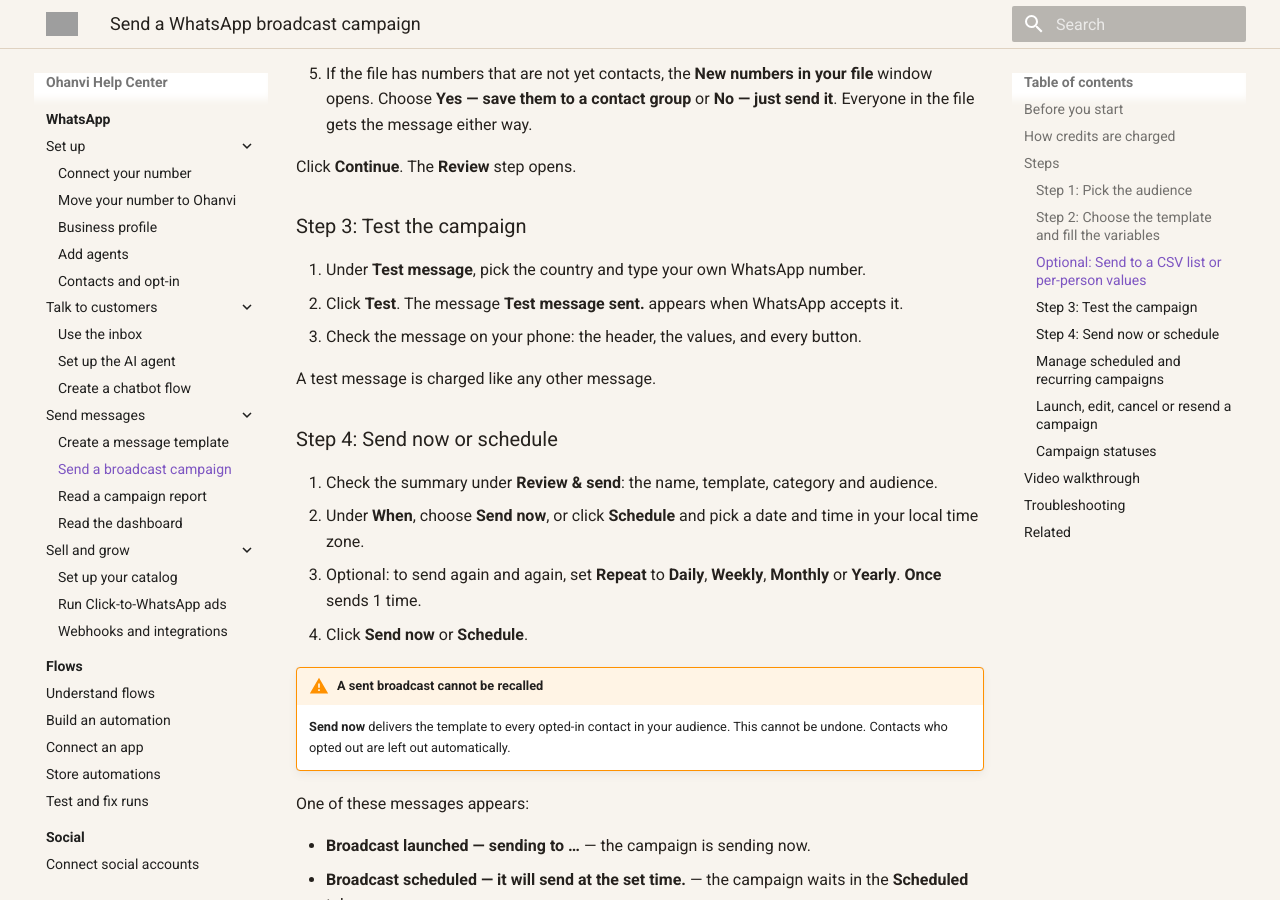
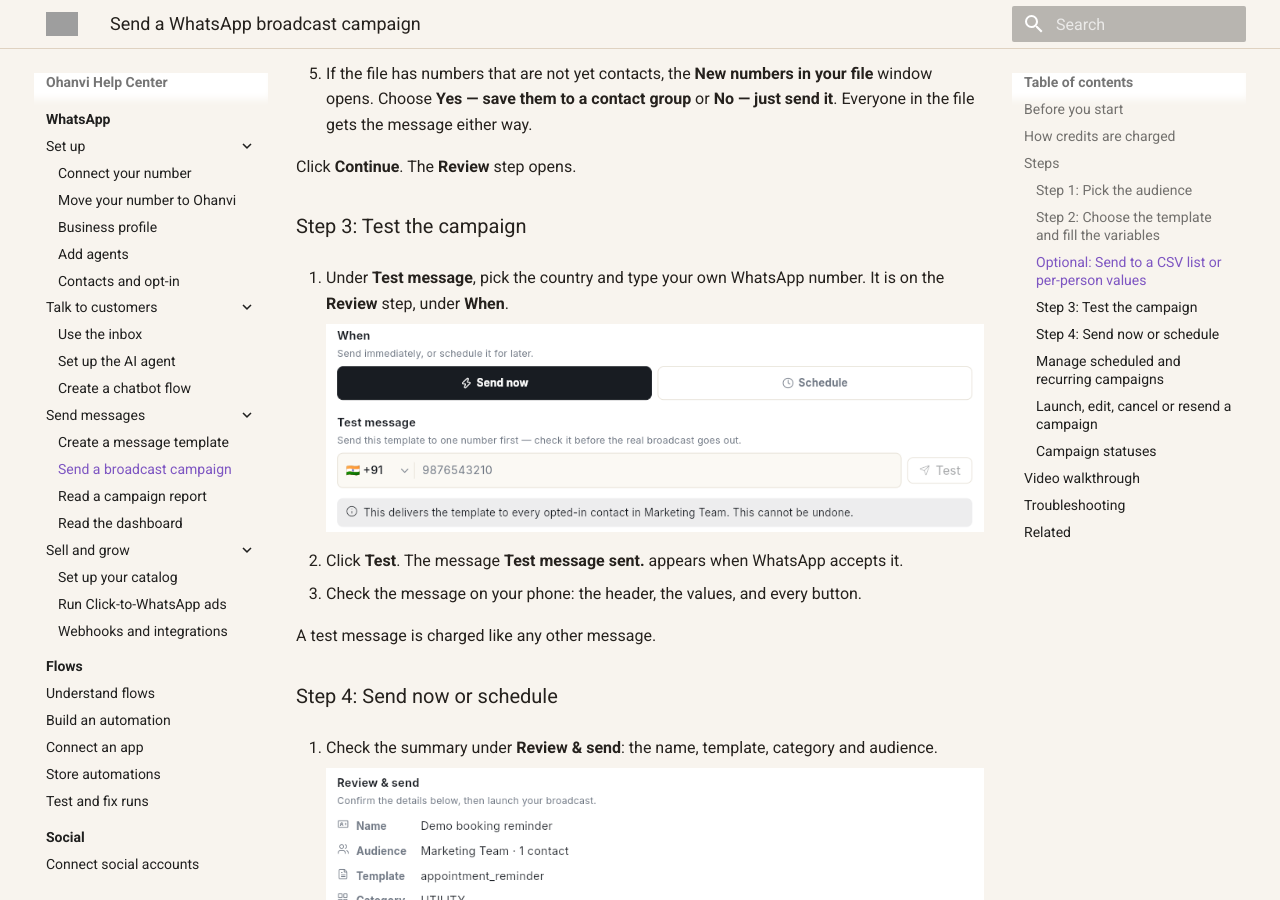
Before and after one commit to Ohanvi/ohanvi.github.io, an MkDocs documentation site: the page built from docs/whatsapp/send-broadcast-campaign.md, in a window 1280 px wide and 900 px high, scrolled down 3080 px. Built offline with MkDocs 1.6.1 and Material for MkDocs 9.7.7, drawn with Linux system fonts in a browser that asks for light colours; grey boxes are pictures that could not be loaded.

Commit message:
docs(whatsapp): add the Review summary and When/Test message shots
The Test message box sits on the Review step under When; the step now
says so. The variables row is cropped out of the shot.

Co-Authored-By: Claude Opus 5.5 (1M context) <noreply@anthropic.com>

```diff
--- a/docs/whatsapp/send-broadcast-campaign.md
+++ b/docs/whatsapp/send-broadcast-campaign.md
@@ -68,7 +68,10 @@ Click **Continue**. The **Review** step opens.
 
 ### Step 3: Test the campaign
 
-1. Under **Test message**, pick the country and type your own WhatsApp number.
+1. Under **Test message**, pick the country and type your own WhatsApp number. It is on the **Review** step, under **When**.
+
+    ![When with Send now and Schedule, and Test message with the number box and the Test button](../assets/screenshots/whatsapp-broadcast-5-when-and-test.png)
+
 2. Click **Test**. The message **Test message sent.** appears when WhatsApp accepts it.
 3. Check the message on your phone: the header, the values, and every button.
 
@@ -77,6 +80,9 @@ A test message is charged like any other message.
 ### Step 4: Send now or schedule
 
 1. Check the summary under **Review & send**: the name, template, category and audience.
+
+    ![Review & send summary with Name, Audience, Template and Category](../assets/screenshots/whatsapp-broadcast-4-review.png)
+
 2. Under **When**, choose **Send now**, or click **Schedule** and pick a date and time in your local time zone.
 3. Optional: to send again and again, set **Repeat** to **Daily**, **Weekly**, **Monthly** or **Yearly**. **Once** sends 1 time.
 4. Click **Send now** or **Schedule**.
```
Also changed, not shown: docs/assets/screenshots/whatsapp-broadcast-4-review.png (added), docs/assets/screenshots/whatsapp-broadcast-5-when-and-test.png (added).
